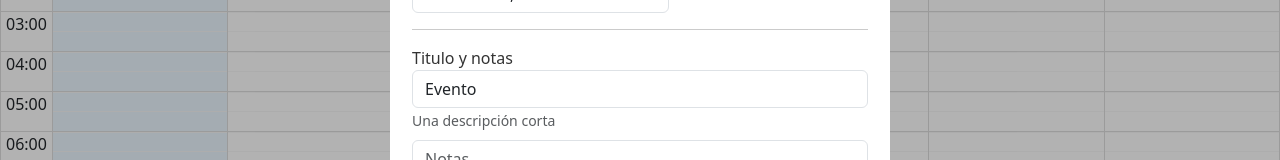
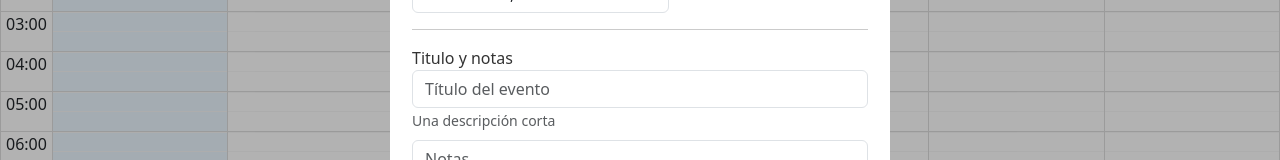
Before and after one commit to babaquero07/calendar-frontend, a React (Vite) app: page / in a window 1280 px wide. Shown: the part 300-460 px from the top of the page. Built offline with nearby package versions, Linux system fonts and the light colour scheme.

Commit message:
Validaciones del formulario

```diff
--- a/package.json
+++ b/package.json
@@ -16,7 +16,8 @@
     "react-datepicker": "^7.4.0",
     "react-dom": "^18.3.1",
     "react-modal": "^3.16.1",
-    "react-router-dom": "^6.26.2"
+    "react-router-dom": "^6.26.2",
+    "sweetalert2": "^11.14.1"
   },
   "devDependencies": {
     "@eslint/js": "^9.9.0",
--- a/src/calendar/components/CalendarModal.jsx
+++ b/src/calendar/components/CalendarModal.jsx
@@ -1,4 +1,4 @@
-import { useState } from "react";
+import { useMemo, useState } from "react";
 import Modal from "react-modal";
 
 import { addHours, differenceInSeconds } from "date-fns";
@@ -6,6 +6,9 @@ import { addHours, differenceInSeconds } from "date-fns";
 import DatePicker, { registerLocale } from "react-datepicker";
 import "react-datepicker/dist/react-datepicker.css";
 import { es } from "date-fns/locale";
+
+import Swal from "sweetalert2";
+import "sweetalert2/dist/sweetalert2.min.css";
 
 registerLocale("es", es);
 
@@ -28,12 +31,20 @@ Modal.setAppElement("#root");
 export const CalendarModal = () => {
   const [isOpen, setIsOpen] = useState(true);
 
+  const [formSubmitted, setFormSubmitted] = useState(false);
+
   const [formValues, setFormValues] = useState({
-    title: "Evento",
+    title: "",
     notes: "",
     start: new Date(),
     end: addHours(new Date(), 2),
   });
+
+  const titleClass = useMemo(() => {
+    if (!formSubmitted) return "";
+
+    return formValues.title.length > 0 ? "is-valid" : "is-invalid";
+  }, [formValues.title, formSubmitted]);
 
   const onInputChange = ({ target }) => {
     setFormValues({
@@ -55,11 +66,22 @@ export const CalendarModal = () => {
 
   const onSubmit = (event) => {
     event.preventDefault();
+    setFormSubmitted(true);
 
     const difference = differenceInSeconds(formValues.end, formValues.start);
-    if (isNaN(difference) || difference <= 0) return;
+    if (isNaN(difference) || difference <= 0) {
+      Swal.fire(
+        "Error",
+        "La fecha fin debe ser mayor a la fecha inicio",
+        "error"
+      );
+      return;
+    }
 
-    if (formValues.title.length <= 0) return;
+    if (formValues.title.length <= 0) {
+      Swal.fire("Error", "El título es obligatorio", "error");
+      return;
+    }
 
     onCloseModal();
   };
@@ -111,7 +133,7 @@ export const CalendarModal = () => {
             value={formValues.title}
             onChange={onInputChange}
             type="text"
-            className="form-control"
+            className={`form-control ${titleClass}`}
             placeholder="Título del evento"
             autoComplete="off"
           />
```
Also changed, not shown: 1 other file (tests, documents, lock files or other folders).
